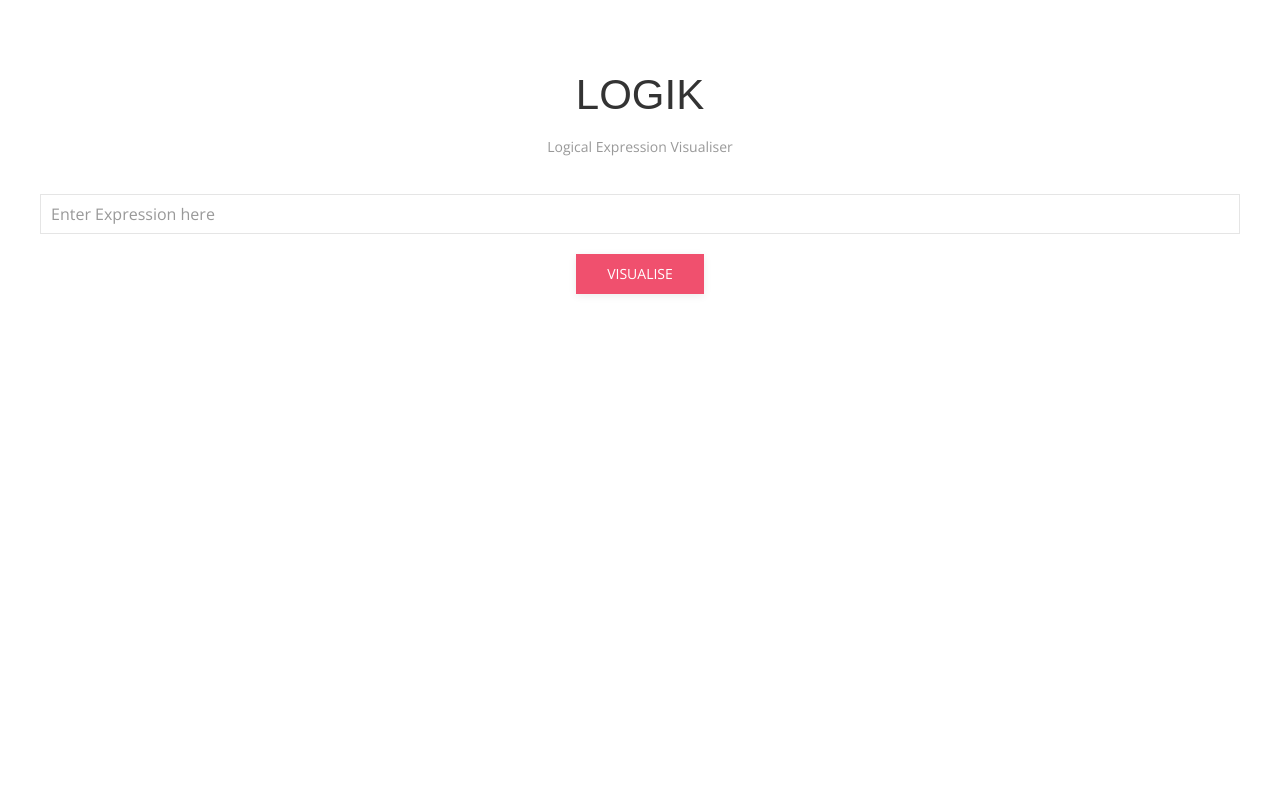
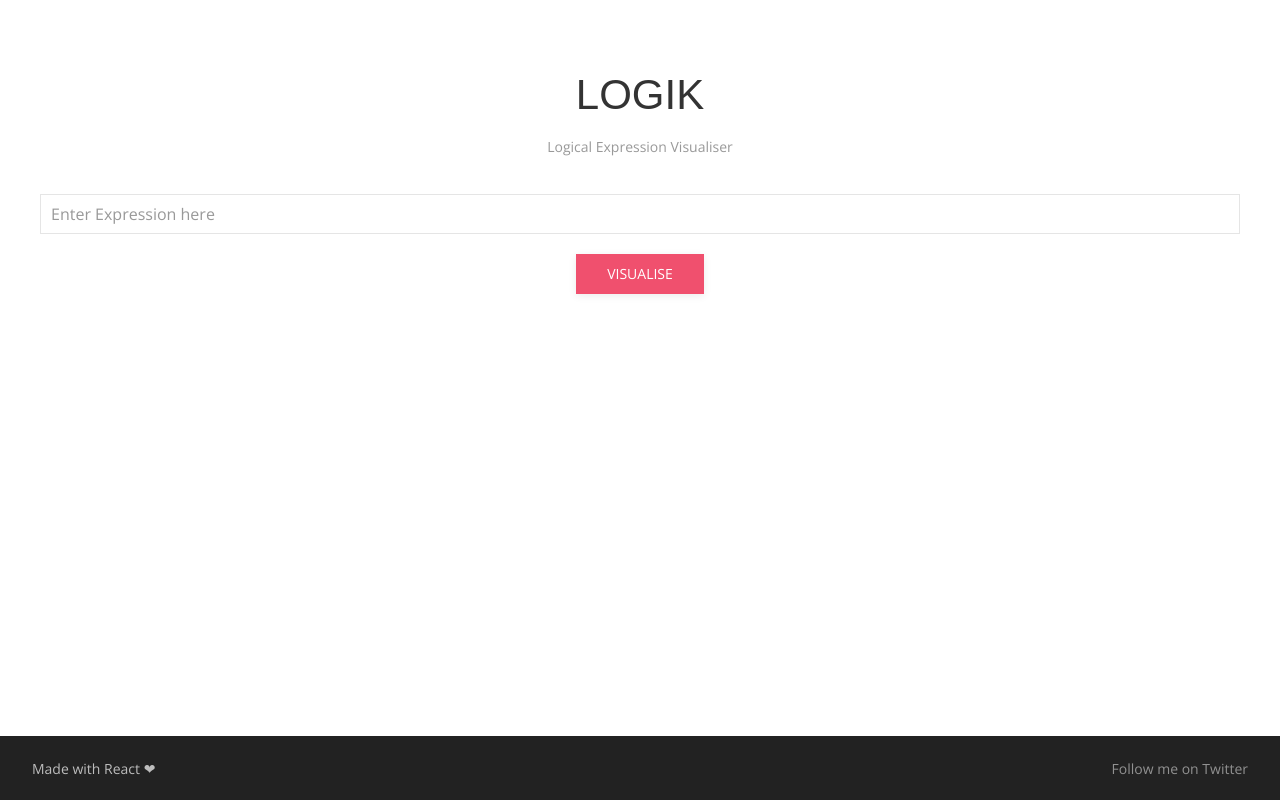
Before and after one commit to agneym/logikk, a React (Create React App) app: page / in a window 1280 px wide. Built offline with nearby package versions, Linux system fonts and the light colour scheme; a web font is replaced by a local one.

Commit message:
add footer

```diff
--- a/src/App.css
+++ b/src/App.css
@@ -3,6 +3,17 @@ body {
   min-height: 100vh;
   width: 100%;
   font-family: "Open Sans", sans-serif;
+}
+
+.App {
+  position: relative;
+  min-height: 100vh;
+}
+
+.App::after {
+  content: "";
+  display: block;
+  height: 4rem; /* Set same as footer's height */
 }
 
 h1,
@@ -44,3 +55,15 @@ h4 {
 .result-table td {
   min-width: 172px;
 }
+
+.main-container {
+  padding-bottom: 0 !important;
+}
+
+.footer {
+  position: absolute;
+  bottom: 0;
+  width: 100%;
+  height: 4rem;
+  padding: 1rem 2rem;
+}
--- a/src/App.js
+++ b/src/App.js
@@ -3,12 +3,14 @@ import React, { Component } from "react";
 import Content from "./Content";
 import "uikit/dist/css/uikit.css";
 import "./App.css";
+import Footer from "./Footer";
 
 class App extends Component {
   render() {
     return (
       <div className="App">
         <Content />
+        <Footer />
       </div>
     );
   }
--- a/src/Content.js
+++ b/src/Content.js
@@ -28,7 +28,7 @@ class Content extends Component {
   render() {
     const { expression, evaluate } = this.state;
     return (
-      <main className="uk-section">
+      <main className="uk-section main-container">
         <Header />
         <div className="uk-container">
           <Field
--- /dev/null
+++ b/src/Footer.js
@@ -0,0 +1,23 @@
+import React from "react";
+
+function Footer() {
+  return (
+    <footer className="uk-section uk-section-secondary uk-section-small uk-flex uk-flex-between uk-flex-middle footer">
+      <p className="uk-margin-remove uk-text-small">Made with React ❤</p>
+      <ul className="uk-list uk-margin-remove uk-text-small">
+        <li>
+          <a
+            href="https://twitter.com/agneymenon"
+            className="uk-link-muted"
+            target="_blank"
+            rel="noopener noreferrer"
+          >
+            Follow me on Twitter
+          </a>
+        </li>
+      </ul>
+    </footer>
+  );
+}
+
+export default Footer;
```
